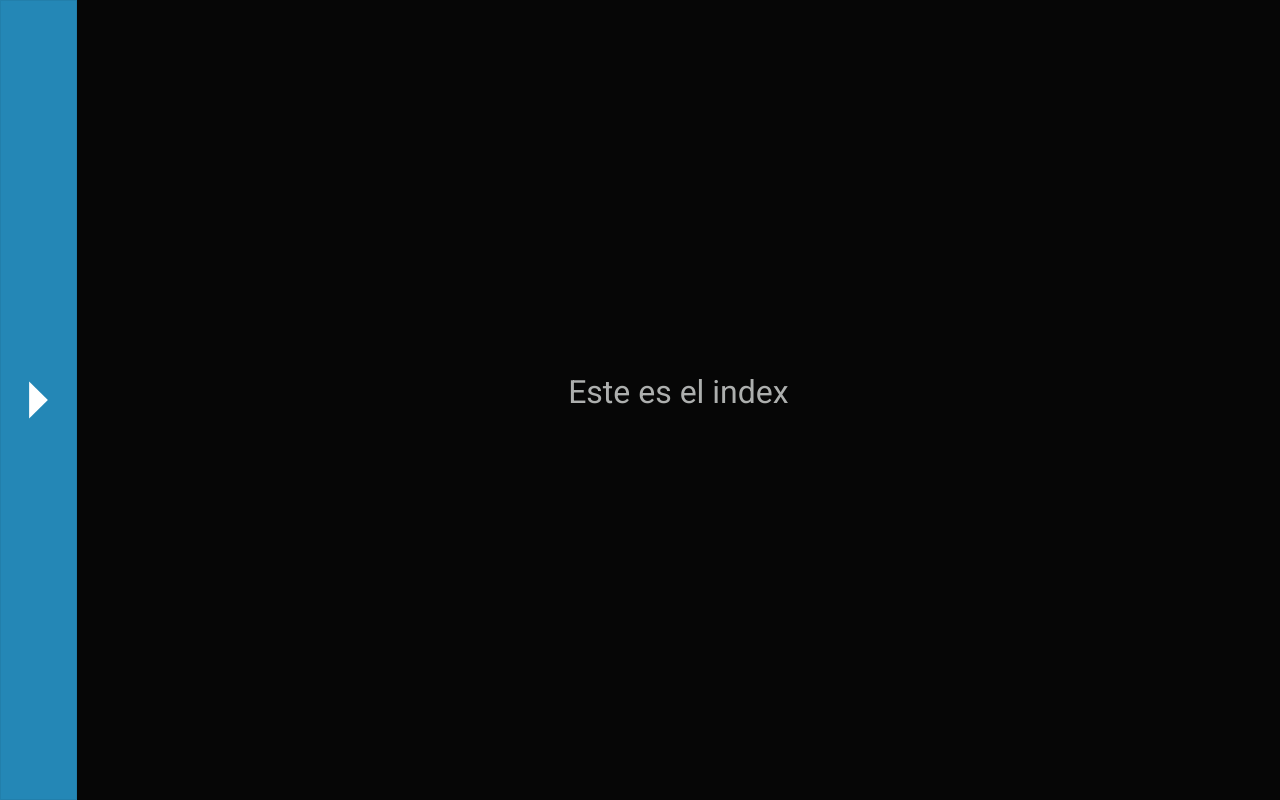
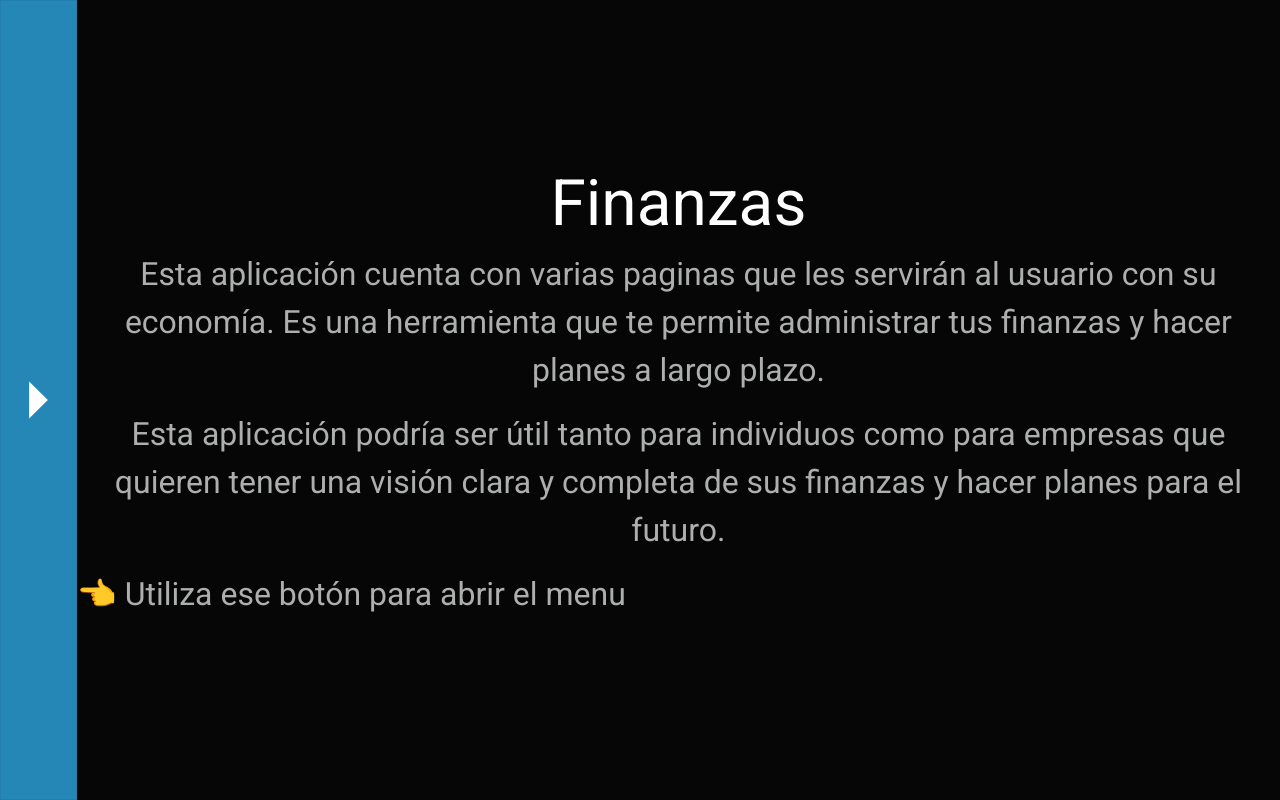
Before and after one commit to PedroCazala/finanzas, a React (Create React App) app: page / in a window 1280 px wide. Built offline with nearby package versions, Linux system fonts and the light colour scheme.

Commit message:
mejoras en estilos

```diff
--- a/src/App.scss
+++ b/src/App.scss
@@ -18,7 +18,8 @@
 }
 @media only screen and (max-width: 600px) {
   .App{
-    ain{
+    font-size: 1.5rem;
+    main{
       padding-left: 10vw;
     }
   }
--- a/src/App.tsx
+++ b/src/App.tsx
@@ -1,5 +1,5 @@
 import "bootswatch/dist/cyborg/bootstrap.min.css";
-import { BrowserRouter as Router, Route, Routes} from "react-router-dom";
+import { BrowserRouter as Router, Route, Routes } from "react-router-dom";
 import "./App.scss";
 import Aside from "./components/Aside/Aside";
 import CountCash from "./components/pages/CountCash/CountCash";
@@ -9,12 +9,46 @@ function App() {
     return (
         <div className="App">
             <Router>
-                <Aside/>
+                <Aside />
                 <main>
                     <Routes>
-                        <Route path="/" element={<p>Este es el index</p>} />
-                        <Route path="/contar-efectivo" element={<CountCash/>} />
-                        <Route path="/meta-financiera" element={<FinancialGoalCalculator/>} />
+                        <Route
+                            path="/"
+                            element={
+                                <div>
+                                    <h1>Finanzas</h1>
+                                    <div>
+                                        <p>
+                                            Esta aplicación cuenta con varias
+                                            paginas que les servirán al usuario
+                                            con su economía. Es una herramienta
+                                            que te permite administrar tus
+                                            finanzas y hacer planes a largo
+                                            plazo.
+                                        </p>
+                                        <p>
+                                            Esta aplicación podría ser útil
+                                            tanto para individuos como para
+                                            empresas que quieren tener una
+                                            visión clara y completa de sus
+                                            finanzas y hacer planes para el
+                                            futuro.
+                                        </p>
+                                    </div>
+                                    <p style={{ textAlign: "left" }}>
+                                        👈 Utiliza ese botón para abrir el menu
+                                    </p>
+                                </div>
+                            }
+                        />
+                        <Route
+                            path="/contar-efectivo"
+                            element={<CountCash />}
+                        />
+                        <Route
+                            path="/meta-financiera"
+                            element={<FinancialGoalCalculator />}
+                        />
                     </Routes>
                 </main>
             </Router>
--- a/src/components/Aside/Aside.scss
+++ b/src/components/Aside/Aside.scss
@@ -1,6 +1,7 @@
 .aside{
     position:fixed;
     display: flex;
+    z-index: 2;
 
     height: 100vh;
     button{
@@ -24,6 +25,7 @@
                 flex-flow: column;
                 a{
                     text-decoration: none;
+                    white-space: break-spaces;
                 }
                 .active{
                     background-color: rgb(45, 181, 211);
--- a/src/components/Aside/Aside.tsx
+++ b/src/components/Aside/Aside.tsx
@@ -26,7 +26,6 @@ function Aside() {
                                 className="navbar-brand"
                                 onClick={() => onChangeValueAside()}
                             >
-                                {" "}
                                 Contar Efectivo
                             </NavLink>
                             <NavLink
@@ -34,7 +33,6 @@ function Aside() {
                                 className="navbar-brand"
                                 onClick={() => onChangeValueAside()}
                             >
-                                {" "}
                                 Calculadora de meta financiera
                             </NavLink>
                         </div>
--- a/src/components/pages/CountCash/CountCash.scss
+++ b/src/components/pages/CountCash/CountCash.scss
@@ -1,7 +1,7 @@
 .CountCash {
     .btnReset{
-        width: 100%;
-        border-radius: 0;
+        // width: 100%;
+        border-radius: 100px;
     }
     .total{
         font-size: 200%;
--- a/src/components/pages/FinancialGoalCalculator/FinancialGoalCalculator.tsx
+++ b/src/components/pages/FinancialGoalCalculator/FinancialGoalCalculator.tsx
@@ -70,7 +70,6 @@ function FinancialGoalCalculator() {
                         <span className="input-group-text">%</span>
                     </div>
                 </div>
-                <button className="btn btn-primary"> Calcular </button>
             </form>
             {necessaryMoney ? (
                 <p>
```
